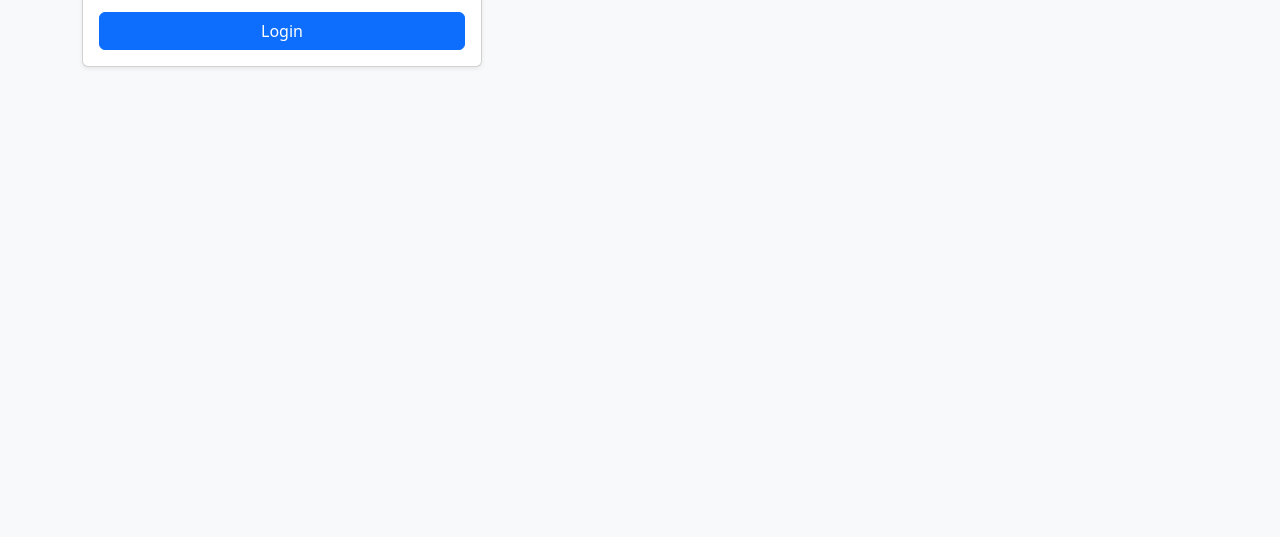
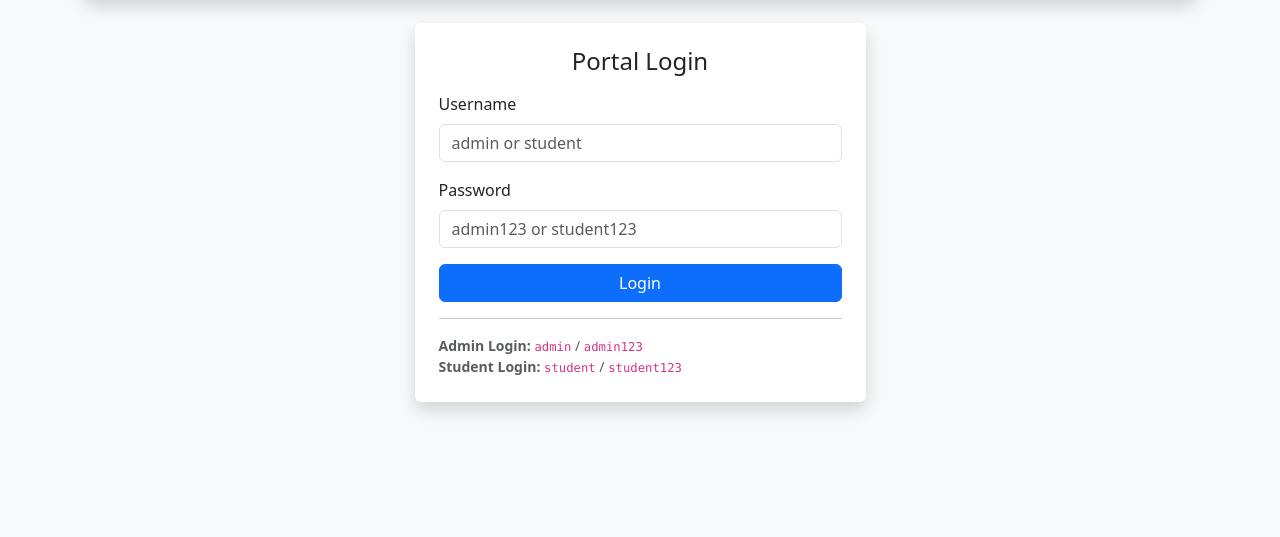
Before and after one commit to Ankit-ai-05/library-devops-capstone, a Flask app: page / in a window 1280 px wide. Shown: the part 263-800 px from the top of the page. Run offline with Flask 3, Linux system fonts and the light colour scheme.

Commit message:
Upgrade UI: Add book photos, departments, Student/Admin portals and fix pytest path

```diff
--- a/app.py
+++ b/app.py
@@ -9,17 +9,49 @@ app.config["SQLALCHEMY_TRACK_MODIFICATIONS"] = False
 
 db = SQLAlchemy(app)
 
+DEPARTMENTS = ["Computer Science", "AI & ML", "Literature", "Engineering", "Management"]
+DEFAULT_COVER = "https://images.unsplash.com/photo-1544716278-ca5e3f4abd8c?auto=format&fit=crop&w=400&q=80"
+
 class Book(db.Model):
     id = db.Column(db.Integer, primary_key=True)
     title = db.Column(db.String(120), nullable=False)
     author = db.Column(db.String(100), nullable=False)
+    department = db.Column(db.String(50), default="Computer Science")
+    image_url = db.Column(db.String(300), default=DEFAULT_COVER)
     status = db.Column(db.String(20), default="Available")
 
     def to_dict(self):
-        return {"id": self.id, "title": self.title, "author": self.author, "status": self.status}
+        return {
+            "id": self.id,
+            "title": self.title,
+            "author": self.author,
+            "department": self.department,
+            "image_url": self.image_url,
+            "status": self.status,
+        }
+
+def seed_books():
+    if Book.query.count() == 0:
+        sample_books = [
+            Book(title="Clean Code", author="Robert C. Martin", department="Computer Science",
+                 image_url="https://images.unsplash.com/photo-1515879218367-8466d910aaa4?auto=format&fit=crop&w=400&q=80"),
+            Book(title="Deep Learning", author="Ian Goodfellow", department="AI & ML",
+                 image_url="https://images.unsplash.com/photo-1620712943543-bcc4688e7485?auto=format&fit=crop&w=400&q=80"),
+            Book(title="The Guide", author="R.K. Narayan", department="Literature",
+                 image_url="https://images.unsplash.com/photo-1544947950-fa07a98d237f?auto=format&fit=crop&w=400&q=80"),
+            Book(title="Gitanjali", author="Rabindranath Tagore", department="Literature",
+                 image_url="https://images.unsplash.com/photo-1512820790803-83ca734da794?auto=format&fit=crop&w=400&q=80"),
+            Book(title="Engineering Mechanics", author="R.S. Khurmi", department="Engineering",
+                 image_url="https://images.unsplash.com/photo-1581091226825-a6a2a5aee158?auto=format&fit=crop&w=400&q=80"),
+            Book(title="The DevOps Handbook", author="Gene Kim", department="Management",
+                 image_url="https://images.unsplash.com/photo-1454165804606-c3d57bc86b40?auto=format&fit=crop&w=400&q=80"),
+        ]
+        db.session.bulk_save_objects(sample_books)
+        db.session.commit()
 
 with app.app_context():
     db.create_all()
+    seed_books()
 
 @app.route("/health")
 def health():
@@ -29,18 +61,36 @@ def health():
 def index():
     if not session.get("logged_in"):
         return render_template("index.html", logged_in=False)
-    books = Book.query.all()
-    return render_template("index.html", logged_in=True, books=books, user=session.get("user"))
+    selected_dept = request.args.get("dept", "All")
+    if selected_dept != "All":
+        books = Book.query.filter_by(department=selected_dept).all()
+    else:
+        books = Book.query.all()
+    return render_template(
+        "index.html",
+        logged_in=True,
+        books=books,
+        user=session.get("user"),
+        role=session.get("role"),
+        departments=DEPARTMENTS,
+        selected_dept=selected_dept,
+    )
 
 @app.route("/login", methods=["POST"])
 def login():
-    username = request.form.get("username")
-    password = request.form.get("password")
+    username = request.form.get("username", "").strip()
+    password = request.form.get("password", "").strip()
     if username == "admin" and password == "admin123":
         session["logged_in"] = True
-        session["user"] = username
+        session["user"] = "Admin"
+        session["role"] = "admin"
         return redirect(url_for("index"))
-    return render_template("index.html", logged_in=False, error="Invalid credentials! Use admin / admin123")
+    elif username == "student" and password == "student123":
+        session["logged_in"] = True
+        session["user"] = "Student"
+        session["role"] = "student"
+        return redirect(url_for("index"))
+    return render_template("index.html", logged_in=False, error="Invalid credentials! Use admin/admin123 or student/student123")
 
 @app.route("/logout")
 def logout():
@@ -49,18 +99,20 @@ def logout():
 
 @app.route("/add", methods=["POST"])
 def add_book():
-    if not session.get("logged_in"):
+    if session.get("role") != "admin":
         return redirect(url_for("index"))
     title = request.form.get("title", "").strip()
     author = request.form.get("author", "").strip()
+    department = request.form.get("department", "Computer Science")
+    image_url = request.form.get("image_url", "").strip() or DEFAULT_COVER
     if title and author:
-        db.session.add(Book(title=title, author=author))
+        db.session.add(Book(title=title, author=author, department=department, image_url=image_url))
         db.session.commit()
     return redirect(url_for("index"))
 
 @app.route("/toggle/<int:book_id>")
 def toggle_book(book_id):
-    if not session.get("logged_in"):
+    if session.get("role") != "admin":
         return redirect(url_for("index"))
     book = db.session.get(Book, book_id)
     if book:
@@ -68,9 +120,19 @@ def toggle_book(book_id):
         db.session.commit()
     return redirect(url_for("index"))
 
+@app.route("/borrow/<int:book_id>")
+def borrow_book(book_id):
+    if not session.get("logged_in"):
+        return redirect(url_for("index"))
+    book = db.session.get(Book, book_id)
+    if book and book.status == "Available":
+        book.status = "Issued"
+        db.session.commit()
+    return redirect(url_for("index"))
+
 @app.route("/delete/<int:book_id>")
 def delete_book(book_id):
-    if not session.get("logged_in"):
+    if session.get("role") != "admin":
         return redirect(url_for("index"))
     book = db.session.get(Book, book_id)
     if book:
@@ -85,7 +147,12 @@ def api_books():
         data = request.get_json() or {}
         if not data.get("title") or not data.get("author"):
             return jsonify({"error": "title and author are required"}), 400
-        book = Book(title=data["title"], author=data["author"])
+        book = Book(
+            title=data["title"],
+            author=data["author"],
+            department=data.get("department", "Computer Science"),
+            image_url=data.get("image_url", DEFAULT_COVER),
+        )
         db.session.add(book)
         db.session.commit()
         return jsonify(book.to_dict()), 201
--- a/templates/index.html
+++ b/templates/index.html
@@ -3,52 +3,146 @@
 <head>
   <meta charset="UTF-8">
   <meta name="viewport" content="width=device-width, initial-scale=1.0">
-  <title>Library Management System - DevOps Capstone</title>
+  <title>Library Management System</title>
   <link href="https://cdn.jsdelivr.net/npm/bootstrap@5.3.3/dist/css/bootstrap.min.css" rel="stylesheet">
+  <style>
+    .hero-banner {
+      background: linear-gradient(rgba(15, 23, 42, 0.72), rgba(15, 23, 42, 0.72)),
+                  url('https://images.unsplash.com/photo-1507842217343-583bb7270b66?auto=format&fit=crop&w=1400&q=80') center/cover;
+      color: white;
+      border-radius: 14px;
+    }
+    .book-img {
+      height: 180px;
+      object-fit: cover;
+    }
+  </style>
 </head>
 <body class="bg-light">
-<div class="container py-5">
-  <h2 class="mb-4 text-primary">Library Management System</h2>
 
+<nav class="navbar navbar-dark bg-dark shadow-sm mb-4">
+  <div class="container">
+    <a class="navbar-brand fw-bold" href="/">📚 Central Library Portal</a>
+    {% if logged_in %}
+    <div class="d-flex align-items-center gap-3">
+      <span class="badge {{ 'bg-danger' if role == 'admin' else 'bg-info text-dark' }} fs-6">
+        {{ 'Admin Portal' if role == 'admin' else 'Student Portal' }}
+      </span>
+      <a href="/logout" class="btn btn-outline-light btn-sm">Logout</a>
+    </div>
+    {% endif %}
+  </div>
+</nav>
+
+<div class="container pb-5">
   {% if not logged_in %}
-  <div class="card shadow-sm" style="max-width: 400px;">
+  <div class="hero-banner p-5 mb-4 text-center shadow">
+    <h1 class="display-6 fw-bold">Library Management System</h1>
+    <p class="lead mb-0">Browse books by department, manage inventory, and borrow instantly.</p>
+  </div>
+
+  <div class="row justify-content-center">
+    <div class="col-md-5">
+      <div class="card shadow border-0">
+        <div class="card-body p-4">
+          <h4 class="card-title mb-3 text-center">Portal Login</h4>
+          {% if error %}<div class="alert alert-danger py-2">{{ error }}</div>{% endif %}
+          <form method="POST" action="/login">
+            <div class="mb-3">
+              <label class="form-label">Username</label>
+              <input type="text" name="username" class="form-control" placeholder="admin or student" required>
+            </div>
+            <div class="mb-3">
+              <label class="form-label">Password</label>
+              <input type="password" name="password" class="form-control" placeholder="admin123 or student123" required>
+            </div>
+            <button class="btn btn-primary w-100">Login</button>
+          </form>
+          <hr>
+          <div class="small text-muted">
+            <strong>Admin Login:</strong> <code>admin</code> / <code>admin123</code><br>
+            <strong>Student Login:</strong> <code>student</code> / <code>student123</code>
+          </div>
+        </div>
+      </div>
+    </div>
+  </div>
+
+  {% else %}
+  <div class="hero-banner p-4 mb-4 shadow-sm d-flex justify-content-between align-items-center flex-wrap">
+    <div>
+      <h2 class="fw-bold mb-1">Welcome, {{ user }}!</h2>
+      <p class="mb-0">
+        {% if role == 'admin' %}
+          Manage library books, departments, and issue status.
+        {% else %}
+          Explore books across departments and borrow available titles.
+        {% endif %}
+      </p>
+    </div>
+  </div>
+
+  {% if role == 'admin' %}
+  <div class="card shadow-sm border-0 mb-4">
     <div class="card-body">
-      <h5 class="card-title mb-3">Admin Login</h5>
-      {% if error %}<div class="alert alert-danger">{{ error }}</div>{% endif %}
-      <form method="POST" action="/login">
-        <div class="mb-3"><input type="text" name="username" class="form-control" placeholder="Username (admin)" required></div>
-        <div class="mb-3"><input type="password" name="password" class="form-control" placeholder="Password (admin123)" required></div>
-        <button class="btn btn-primary w-100">Login</button>
+      <h5 class="card-title mb-3">➕ Add New Book (Admin Only)</h5>
+      <form method="POST" action="/add" class="row g-2">
+        <div class="col-md-3"><input type="text" name="title" class="form-control" placeholder="Book Title" required></div>
+        <div class="col-md-3"><input type="text" name="author" class="form-control" placeholder="Author Name" required></div>
+        <div class="col-md-2">
+          <select name="department" class="form-select">
+            {% for d in departments %}
+            <option value="{{ d }}">{{ d }}</option>
+            {% endfor %}
+          </select>
+        </div>
+        <div class="col-md-2"><input type="url" name="image_url" class="form-control" placeholder="Photo URL (optional)"></div>
+        <div class="col-md-2"><button class="btn btn-success w-100">Add Book</button></div>
       </form>
     </div>
   </div>
-  {% else %}
-  <div class="d-flex justify-content-between align-items-center mb-3">
-    <span>Welcome, <strong>{{ user }}</strong></span>
-    <a href="/logout" class="btn btn-outline-danger btn-sm">Logout</a>
+  {% endif %}
+
+  <!-- Department Filter Buttons -->
+  <div class="mb-4 d-flex flex-wrap gap-2">
+    <a href="/?dept=All" class="btn btn-sm {{ 'btn-primary' if selected_dept == 'All' else 'btn-outline-primary' }}">All Departments</a>
+    {% for d in departments %}
+    <a href="/?dept={{ d | urlencode }}" class="btn btn-sm {{ 'btn-primary' if selected_dept == d else 'btn-outline-primary' }}">{{ d }}</a>
+    {% endfor %}
   </div>
 
-  <form method="POST" action="/add" class="row g-2 mb-4">
-    <div class="col-md-5"><input type="text" name="title" class="form-control" placeholder="Book Title" required></div>
-    <div class="col-md-5"><input type="text" name="author" class="form-control" placeholder="Author Name" required></div>
-    <div class="col-md-2"><button class="btn btn-success w-100">Add Book</button></div>
-  </form>
+  <!-- Books Grid with Photos -->
+  <div class="row g-4">
+    {% for b in books %}
+    <div class="col-md-4">
+      <div class="card h-100 shadow-sm border-0">
+        <img src="{{ b.image_url }}" class="card-img-top book-img" alt="{{ b.title }}"
+             onerror="this.src='https://images.unsplash.com/photo-1544716278-ca5e3f4abd8c?auto=format&fit=crop&w=400&q=80'">
+        <div class="card-body d-flex flex-column">
+          <div class="d-flex justify-content-between align-items-center mb-2">
+            <span class="badge bg-secondary">{{ b.department }}</span>
+            <span class="badge {{ 'bg-success' if b.status == 'Available' else 'bg-warning text-dark' }}">{{ b.status }}</span>
+          </div>
+          <h5 class="card-title mb-1">{{ b.title }}</h5>
+          <p class="text-muted small mb-3">by {{ b.author }}</p>
 
-  <table class="table table-bordered bg-white shadow-sm">
-    <thead class="table-dark"><tr><th>ID</th><th>Title</th><th>Author</th><th>Status</th><th>Actions</th></tr></thead>
-    <tbody>
-      {% for b in books %}
-      <tr>
-        <td>{{ b.id }}</td><td>{{ b.title }}</td><td>{{ b.author }}</td>
-        <td><span class="badge {{ 'bg-success' if b.status == 'Available' else 'bg-warning text-dark' }}">{{ b.status }}</span></td>
-        <td>
-          <a href="/toggle/{{ b.id }}" class="btn btn-sm btn-info text-white">Toggle Status</a>
-          <a href="/delete/{{ b.id }}" class="btn btn-sm btn-danger">Delete</a>
-        </td>
-      </tr>
-      {% endfor %}
-    </tbody>
-  </table>
+          <div class="mt-auto d-flex gap-2">
+            {% if role == 'admin' %}
+              <a href="/toggle/{{ b.id }}" class="btn btn-sm btn-info text-white flex-fill">Toggle Status</a>
+              <a href="/delete/{{ b.id }}" class="btn btn-sm btn-danger">Delete</a>
+            {% else %}
+              {% if b.status == 'Available' %}
+                <a href="/borrow/{{ b.id }}" class="btn btn-sm btn-primary w-100">Borrow Book</a>
+              {% else %}
+                <button class="btn btn-sm btn-secondary w-100" disabled>Currently Issued</button>
+              {% endif %}
+            {% endif %}
+          </div>
+        </div>
+      </div>
+    </div>
+    {% endfor %}
+  </div>
   {% endif %}
 </div>
 </body>
```
Also changed, not shown: 1 other file.
